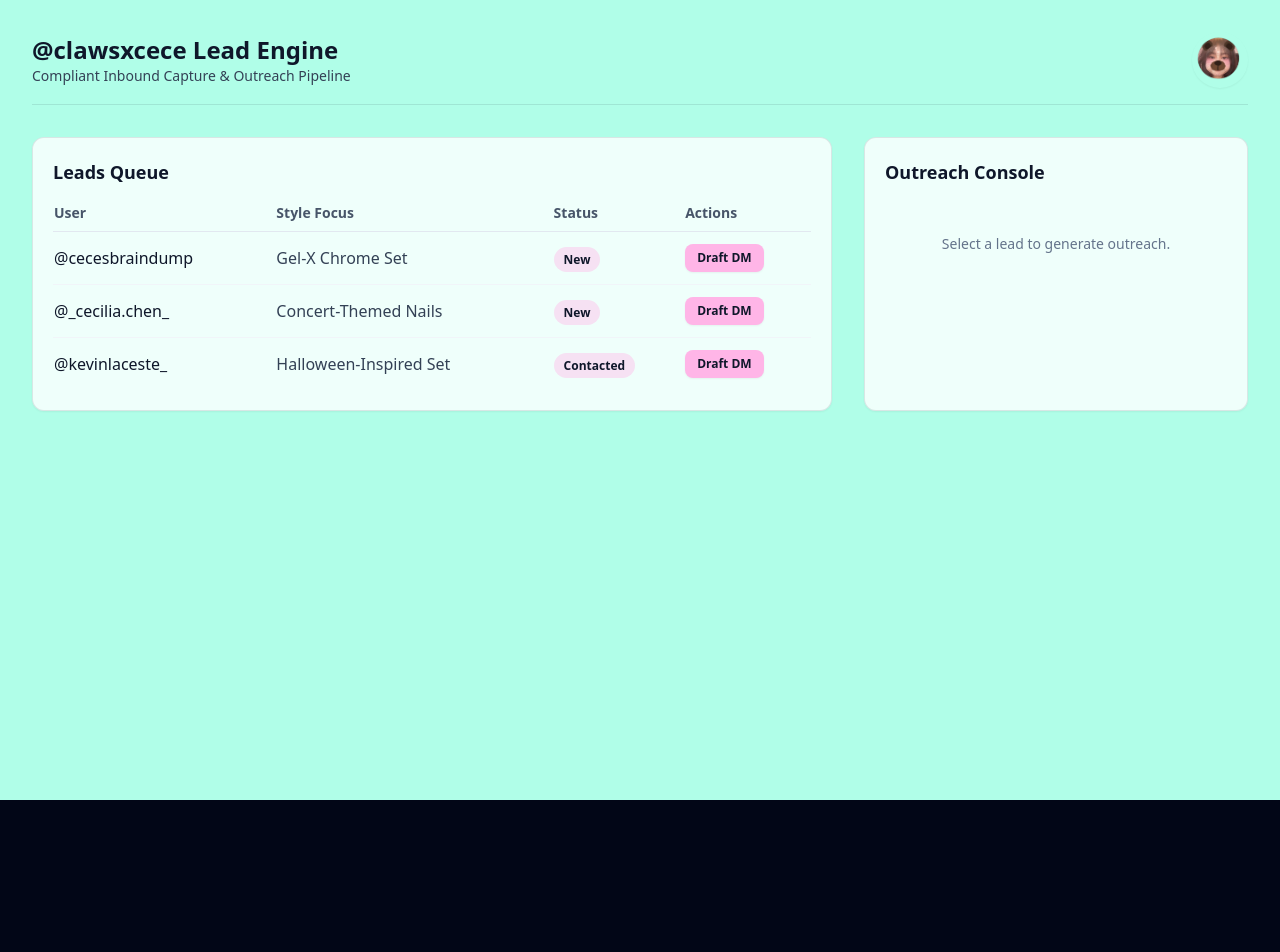
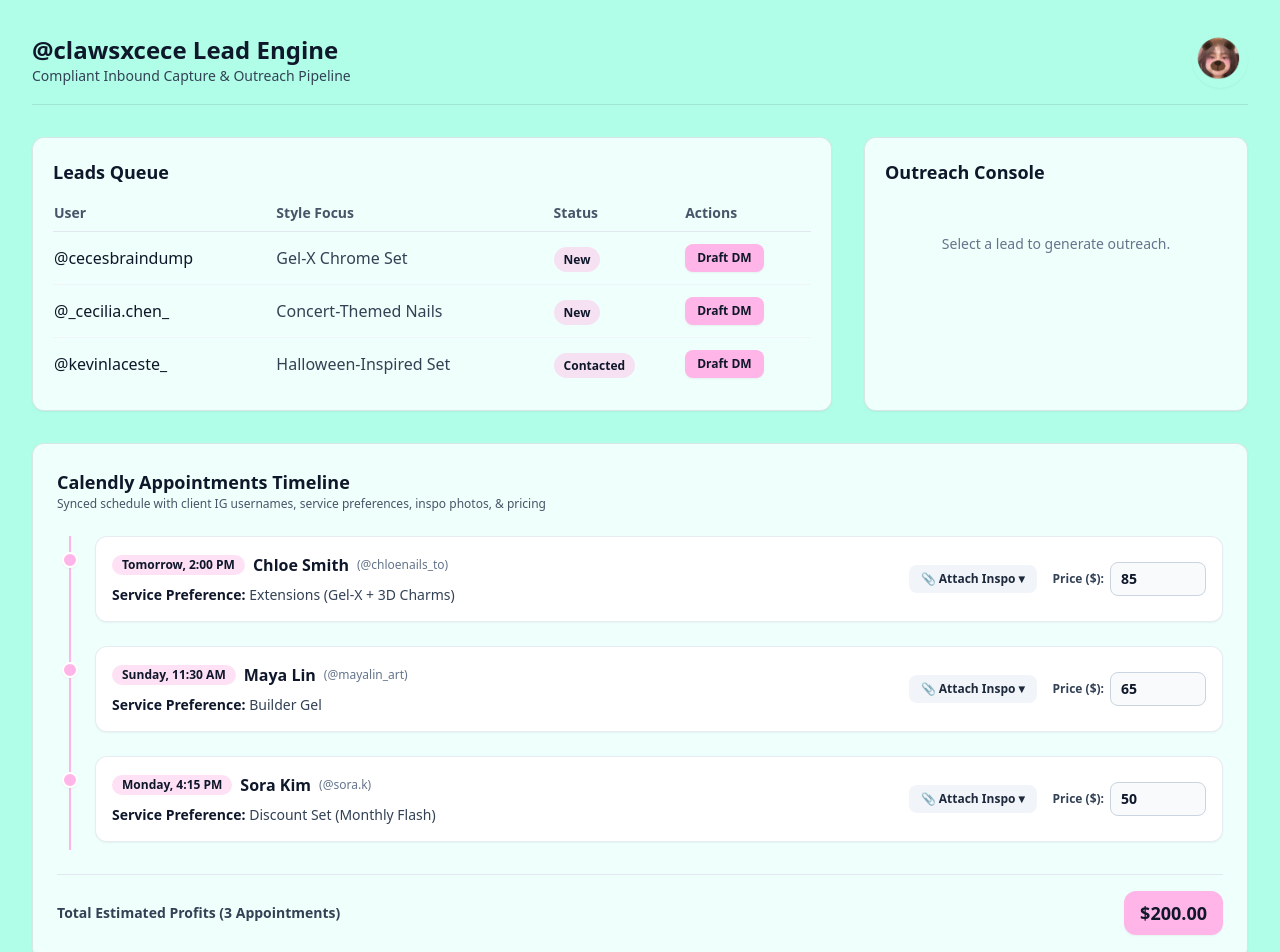
Before and after one commit to herroooo/clawsxcece-dashboard, a Next.js app: page / in a window 1280 px wide. Shown: the top 952 px of the page. Before the commit the page ends 800 px from the top, so only its background shows below. Built offline with nearby package versions, Linux system fonts and the light colour scheme.

Commit message:
Update page.tsx

```diff
--- a/app/page.tsx
+++ b/app/page.tsx
@@ -8,6 +8,16 @@ interface Prospect {
   styleInterest: string;
   status: "New" | "Contacted" | "Booked";
   notes: string;
+}
+
+interface CalendlyBooking {
+  id: string;
+  clientName: string;
+  instagramHandle: string;
+  servicePreference: string;
+  appointmentTime: string;
+  price: string;
+  inspoPhotoUrl: string;
 }
 
 const INITIAL_PROSPECTS: Prospect[] = [
@@ -34,8 +44,39 @@ const INITIAL_PROSPECTS: Prospect[] = [
   },
 ];
 
+const INITIAL_BOOKINGS: CalendlyBooking[] = [
+  {
+    id: "b1",
+    clientName: "Chloe Smith",
+    instagramHandle: "@chloenails_to",
+    servicePreference: "Extensions (Gel-X + 3D Charms)",
+    appointmentTime: "Tomorrow, 2:00 PM",
+    price: "85",
+    inspoPhotoUrl: "",
+  },
+  {
+    id: "b2",
+    clientName: "Maya Lin",
+    instagramHandle: "@mayalin_art",
+    servicePreference: "Builder Gel",
+    appointmentTime: "Sunday, 11:30 AM",
+    price: "65",
+    inspoPhotoUrl: "",
+  },
+  {
+    id: "b3",
+    clientName: "Sora Kim",
+    instagramHandle: "@sora.k",
+    servicePreference: "Discount Set (Monthly Flash)",
+    appointmentTime: "Monday, 4:15 PM",
+    price: "50",
+    inspoPhotoUrl: "",
+  },
+];
+
 export default function Dashboard() {
   const [prospects, setProspects] = useState<Prospect[]>(INITIAL_PROSPECTS);
+  const [bookings, setBookings] = useState<CalendlyBooking[]>(INITIAL_BOOKINGS);
   const [selectedProspect, setSelectedProspect] = useState<Prospect | null>(
     null
   );
@@ -74,7 +115,34 @@ export default function Dashboard() {
     );
   };
 
-return (
+  // Update price for a specific booking
+  const handlePriceChange = (id: string, newPrice: string) => {
+    setBookings((prev) =>
+      prev.map((b) => (b.id === id ? { ...b, price: newPrice } : b))
+    );
+  };
+
+  // Handle attaching an inspiration photo from device
+  const handlePhotoUpload = (
+    id: string,
+    e: React.ChangeEvent<HTMLInputElement>
+  ) => {
+    const file = e.target.files?.[0];
+    if (file) {
+      const imageUrl = URL.createObjectURL(file);
+      setBookings((prev) =>
+        prev.map((b) => (b.id === id ? { ...b, inspoPhotoUrl: imageUrl } : b))
+      );
+    }
+  };
+
+  // Summed total of profits from all booking price boxes
+  const totalProfits = bookings.reduce((sum, booking) => {
+    const num = parseFloat(booking.price);
+    return sum + (isNaN(num) ? 0 : num);
+  }, 0);
+
+  return (
     <main className="min-h-screen bg-[#B0FEE8] text-slate-900 p-8">
       <header className="mb-8 border-b border-slate-900/10 pb-4 flex justify-between items-center">
         <div>
@@ -94,7 +162,8 @@ return (
         </div>
       </header>
 
-      <div className="grid grid-cols-1 lg:grid-cols-3 gap-8">
+      {/* --- LEADS QUEUE & OUTREACH CONSOLE --- */}
+      <div className="grid grid-cols-1 lg:grid-cols-3 gap-8 mb-8">
         <section className="lg:col-span-2 bg-white/80 backdrop-blur-sm border border-slate-900/10 rounded-xl p-5 shadow-sm">
           <h2 className="text-lg font-semibold mb-4 text-slate-900">
             Leads Queue
@@ -188,6 +257,112 @@ return (
           </div>
         </section>
       </div>
+
+      {/* --- CALENDLY APPOINTMENTS TIMELINE & PROFIT TRACKER --- */}
+      <section className="bg-white/80 backdrop-blur-sm border border-slate-900/10 rounded-xl p-6 shadow-sm">
+        <div className="mb-6">
+          <h2 className="text-lg font-semibold text-slate-900">
+            Calendly Appointments Timeline
+          </h2>
+          <p className="text-xs text-slate-600">
+            Synced schedule with client IG usernames, service preferences, inspo photos, & pricing
+          </p>
+        </div>
+
+        {/* Timeline Boxes */}
+        <div className="relative border-l-2 border-[#FFB5E7] ml-3 space-y-6 pb-2">
+          {bookings.map((booking) => (
+            <div key={booking.id} className="relative pl-6">
+              {/* Timeline Dot */}
+              <span className="absolute -left-[9px] top-4 w-4 h-4 rounded-full bg-[#FFB5E7] border-2 border-white shadow-sm" />
+
+              <div className="p-4 bg-white border border-slate-200/80 rounded-xl shadow-sm flex flex-col md:flex-row md:items-center justify-between gap-4">
+                {/* Left: Time, Client & Preference */}
+                <div className="space-y-1">
+                  <div className="flex flex-wrap items-center gap-2">
+                    <span className="text-xs font-bold px-2.5 py-0.5 rounded-full bg-[#FFB5E7]/40 text-slate-900">
+                      {booking.appointmentTime}
+                    </span>
+                    <span className="font-bold text-slate-900">
+                      {booking.clientName}
+                    </span>
+                    <span className="text-xs font-medium text-slate-500">
+                      ({booking.instagramHandle})
+                    </span>
+                  </div>
+                  <p className="text-sm text-slate-700 pt-1">
+                    <span className="font-semibold text-slate-900">
+                      Service Preference:{" "}
+                    </span>
+                    {booking.servicePreference}
+                  </p>
+                </div>
+
+                {/* Right: Inspo Photo Dropdown & Price Box */}
+                <div className="flex flex-wrap items-center gap-4 shrink-0">
+                  {/* Dropdown for Attaching/Viewing Inspo Photo */}
+                  <details className="relative">
+                    <summary className="cursor-pointer list-none px-3 py-1.5 bg-slate-100 hover:bg-slate-200 text-slate-800 font-semibold text-xs rounded-lg transition-colors flex items-center gap-1.5">
+                      <span>
+                        {booking.inspoPhotoUrl
+                          ? "🖼️ Inspo Attached ▾"
+                          : "📎 Attach Inspo ▾"}
+                      </span>
+                    </summary>
+
+                    <div className="absolute right-0 mt-2 w-60 p-3 bg-white border border-slate-200 rounded-xl shadow-lg z-10 space-y-2">
+                      <label className="block text-xs font-semibold text-slate-700">
+                        Upload Client Inspo Photo:
+                      </label>
+                      <input
+                        type="file"
+                        accept="image/*"
+                        onChange={(e) => handlePhotoUpload(booking.id, e)}
+                        className="block w-full text-xs text-slate-600 file:mr-2 file:py-1 file:px-2.5 file:rounded-lg file:border-0 file:text-xs file:font-semibold file:bg-[#FFB5E7] file:text-slate-900 hover:file:bg-[#ffa2e1] cursor-pointer"
+                      />
+                      {booking.inspoPhotoUrl && (
+                        <img
+                          src={booking.inspoPhotoUrl}
+                          alt="Client nail inspiration"
+                          className="w-full h-36 object-cover rounded-lg border border-slate-200 mt-2"
+                        />
+                      )}
+                    </div>
+                  </details>
+
+                  {/* Price Input Box */}
+                  <div className="flex items-center gap-1.5">
+                    <label className="text-xs font-semibold text-slate-700">
+                      Price ($):
+                    </label>
+                    <input
+                      type="number"
+                      placeholder="0.00"
+                      value={booking.price}
+                      onChange={(e) =>
+                        handlePriceChange(booking.id, e.target.value)
+                      }
+                      className="w-24 bg-slate-50 border border-slate-300 rounded-lg px-2.5 py-1.5 text-sm font-bold text-slate-900 focus:outline-none focus:ring-2 focus:ring-[#FFB5E7]"
+                    />
+                  </div>
+                </div>
+              </div>
+            </div>
+          ))}
+        </div>
+
+        {/* Bottom Summed Total of Profits */}
+        <div className="mt-6 pt-4 border-t border-slate-200 flex justify-between items-center">
+          <span className="text-sm font-semibold text-slate-700">
+            Total Estimated Profits ({bookings.length} Appointments)
+          </span>
+          <div className="px-4 py-2 bg-[#FFB5E7] rounded-xl shadow-sm">
+            <span className="text-lg font-extrabold text-slate-900">
+              ${totalProfits.toFixed(2)}
+            </span>
+          </div>
+        </div>
+      </section>
     </main>
   );
 }
```
